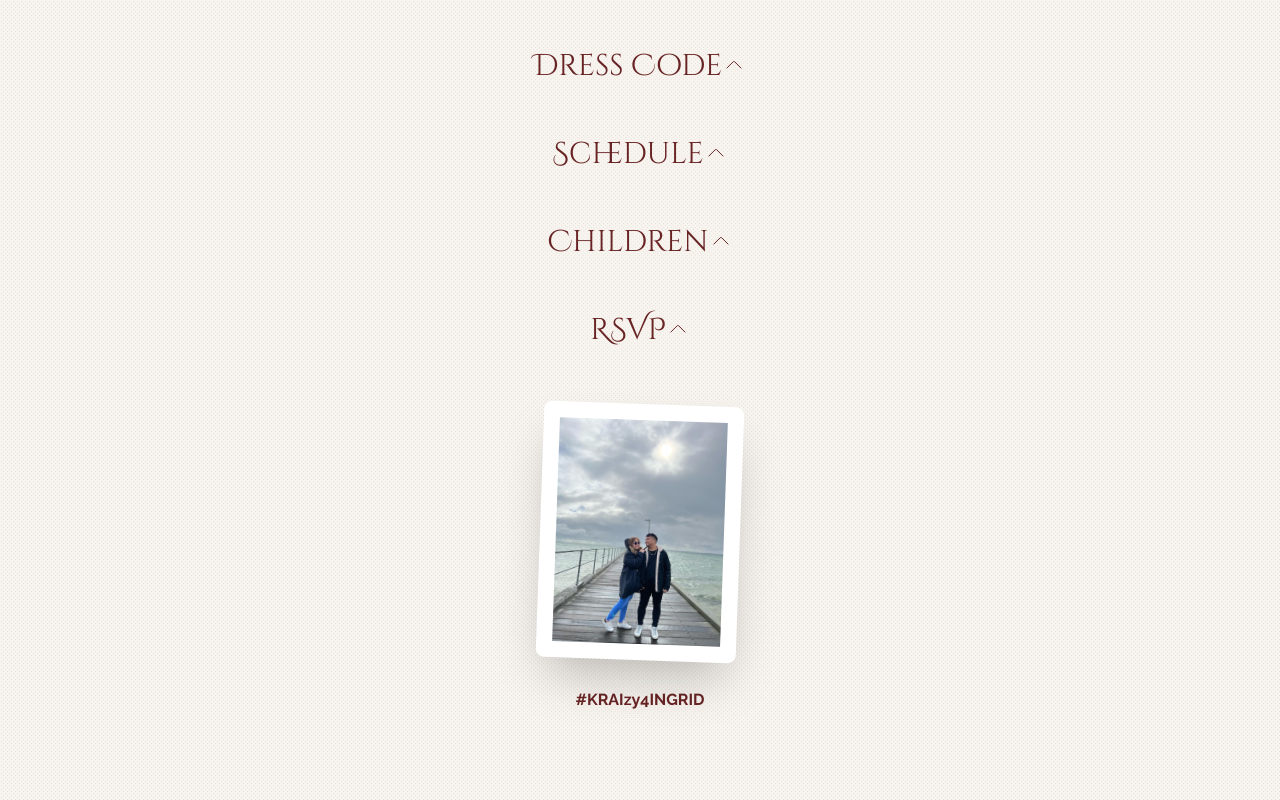
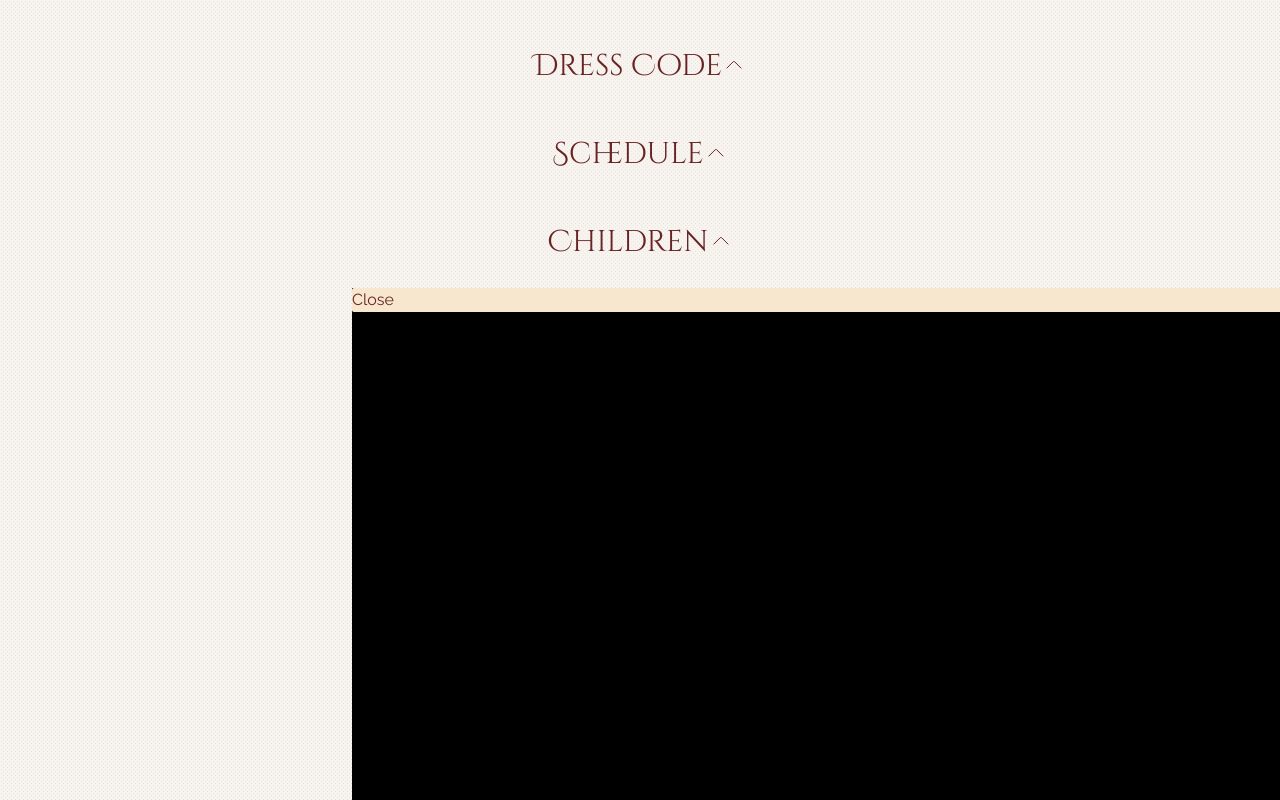
Before and after one commit to kraiyons/imbita-fe, a Next.js app: page /invite/1 in a window 1280 px wide. Shown: the part 858-1658 px from the top of the page. Built offline with nearby package versions, Linux system fonts and the light colour scheme; no server answers.

Commit message:
[Fix] Deployment issue

```diff
--- a/src/components/Modal/index.tsx
+++ b/src/components/Modal/index.tsx
@@ -1,3 +1,13 @@
-const Modal = ({ children }) => {};
+import { ReactNode } from "react";
+
+const Modal = ({ children }: { children: ReactNode }) => {
+  return (
+    <div className="fixed w-screen h-screen bg-black z-50">
+      <div className="rounded-sm bg-[#F7E7CE]">
+        <div>Close</div>
+      </div>
+    </div>
+  );
+};
 
 export default Modal;
--- a/src/components/QRCode/index.tsx
+++ b/src/components/QRCode/index.tsx
@@ -2,14 +2,11 @@ import Image from "next/image";
 import BpiQR from "./BpiQR";
 import GCashQR from "./GCashQR";
 import PayNowQR from "./PayNowQR";
-
-type TQRCodeProps = {
-  src: string;
-  alt: string;
-};
+import Modal from "../Modal";
+import { ReactNode } from "react";
 
 export default function QRCode() {
-  const QRWrapper = ({ children }) => (
+  const QRWrapper = ({ children }: { children: ReactNode }) => (
     <div className="flex flex-col items-center">{children}</div>
   );
   return (
@@ -26,6 +23,7 @@ export default function QRCode() {
         <PayNowQR />
         <div>PayNow</div>
       </QRWrapper>
+      <Modal>Hello</Modal>
     </div>
   );
 }
```
